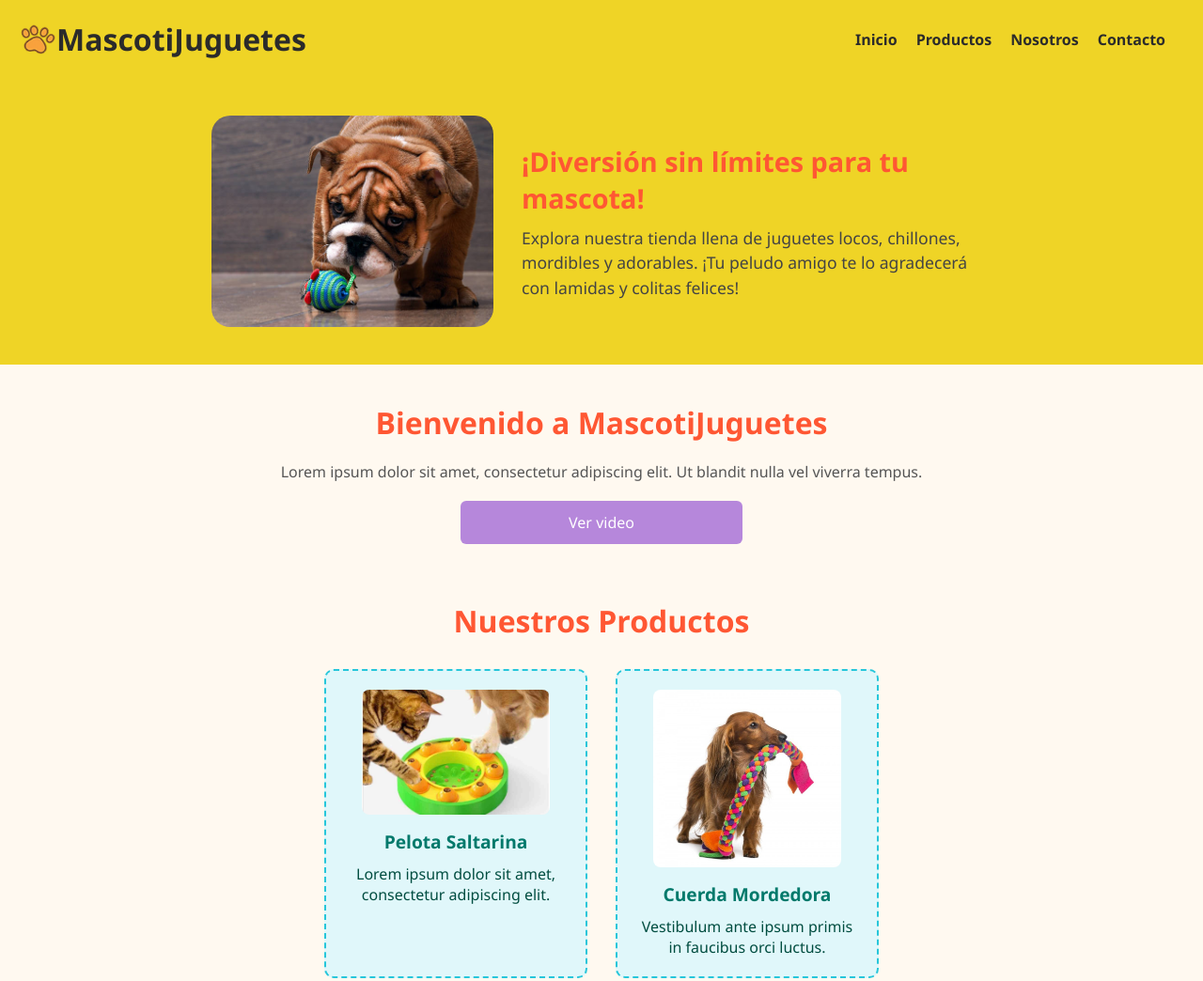
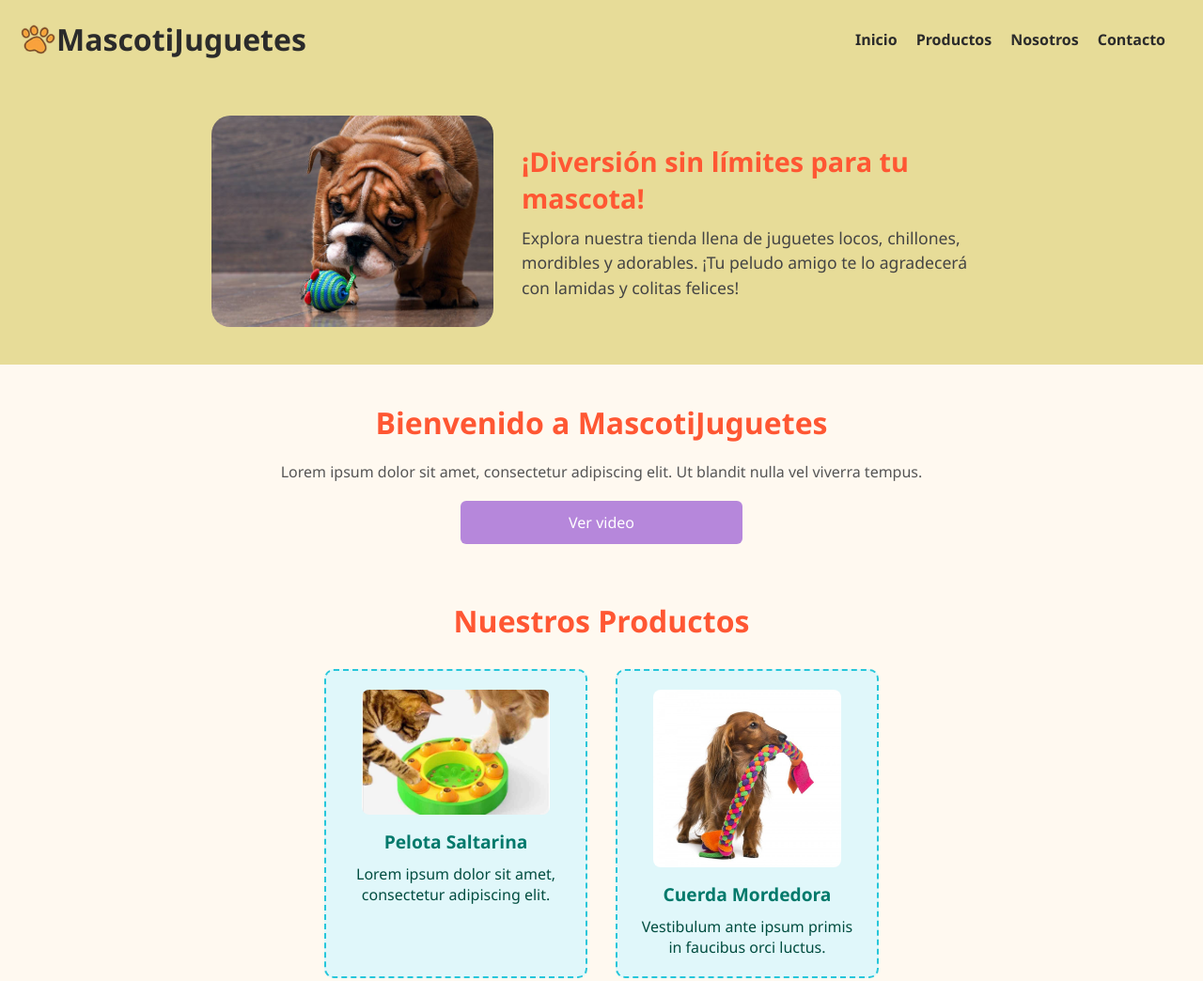
Before and after one commit to profediana010/MascotiJuguetes, a plain HTML site: page index.html in a window 1280 px wide. Shown: the top 1044 px of the page at 94% size. Drawn offline with Linux system fonts and the light colour scheme.

Commit message:
Update estilos.css

```diff
--- a/estilos.css
+++ b/estilos.css
@@ -20,7 +20,7 @@ body {
    3. Encabezado y Navegación
 ============================= */
 .header {
-  background-color: #efd426; /* Color amarillo claro */
+  background-color: #e7dc98; /* Color amarillo claro */
   padding: 20px 0;
 }
 
```
